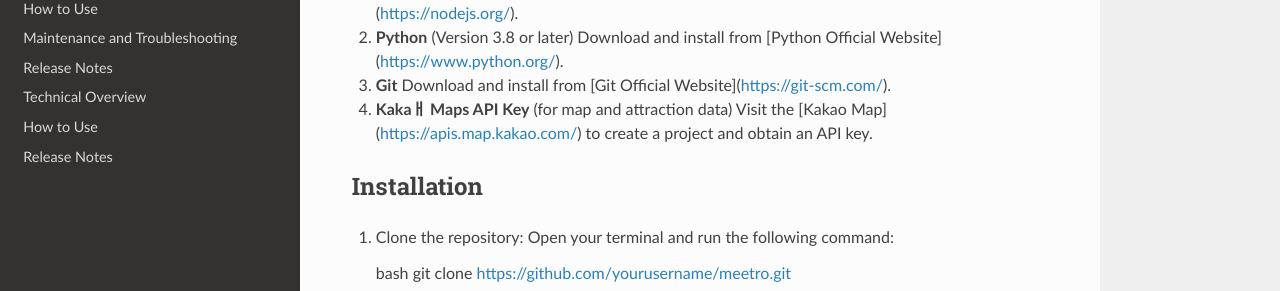
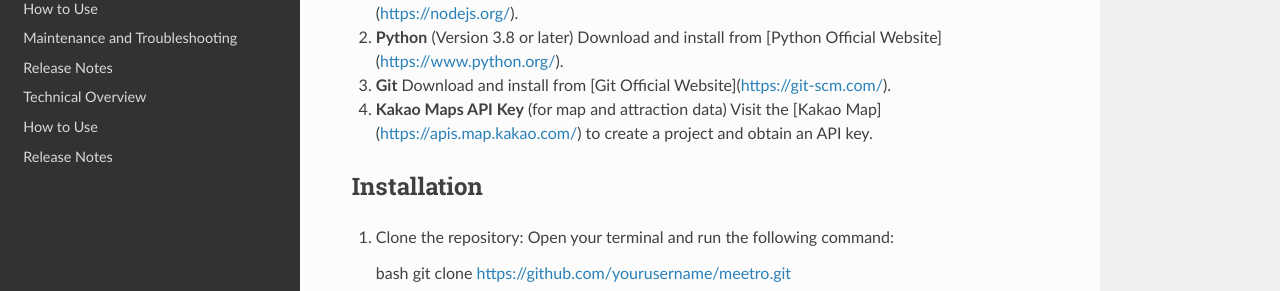
Before and after one commit to Jineeary/meetro, a Sphinx documentation site: the page built from docs/getting_started.rst, in a window 1280 px wide. Shown: the part 382-673 px from the top of the page. Built offline with Sphinx 7.4.7 and the Read the Docs theme 3.1.0, drawn with Linux system fonts in a browser that asks for light colours; pages that are not in the unit, such as notebooks, are missing from menus.

Commit message:
Update getting_started.rst

```diff
--- a/docs/getting_started.rst
+++ b/docs/getting_started.rst
@@ -16,7 +16,7 @@ Before you begin, ensure that you have the following installed:
 3. **Git**
    Download and install from [Git Official Website](https://git-scm.com/).
 
-4. **Kakaㅐ Maps API Key** (for map and attraction data)
+4. **Kakao Maps API Key** (for map and attraction data)
    Visit the [Kakao Map](https://apis.map.kakao.com/) to create a project and obtain an API key.
 
 Installation
```
